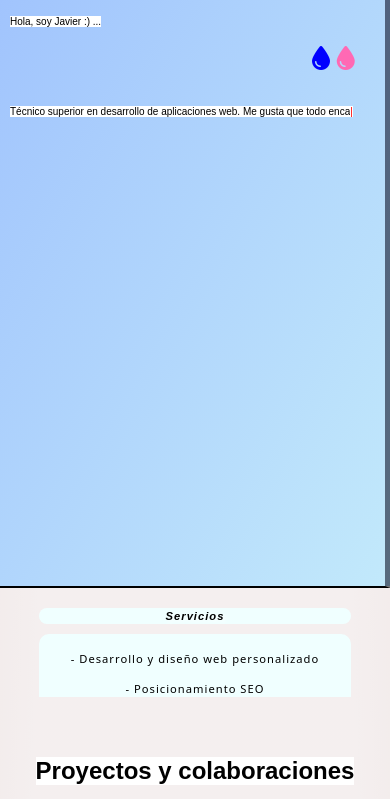
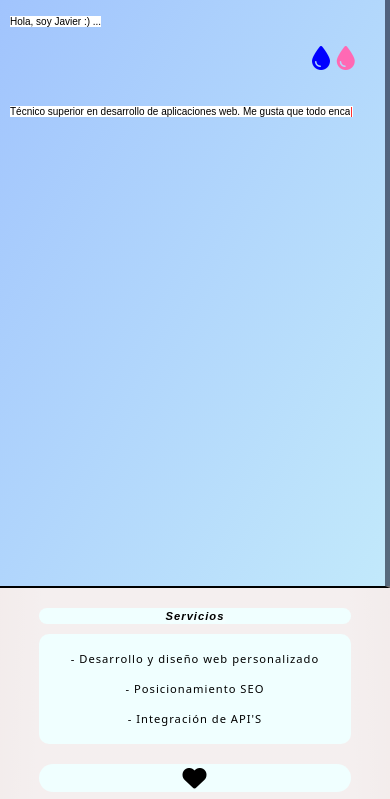
Before and after one commit to javierjatar/javierjatar.github.io, a plain HTML site: page index.html in a window 390 px wide. Shown: the part 29-828 px from the top of the page. Drawn offline with nearby package versions, Linux system fonts and the light colour scheme; a web font is replaced by a local one.

Commit message:
estilizando3

```diff
--- a/style.css
+++ b/style.css
@@ -467,9 +467,7 @@ footer{
 @media screen and (max-width: 720px){
 
     .secciones{
-        background-size: cover;
-        background-position-x: 60%;
-        overflow: auto;
+        height: 1100px;
     }
 
     .nav{
@@ -512,6 +510,7 @@ footer{
     #tarjeta{
         height: 100%;
         width: 100%;
+        transition: none;
     }
 
 
```
